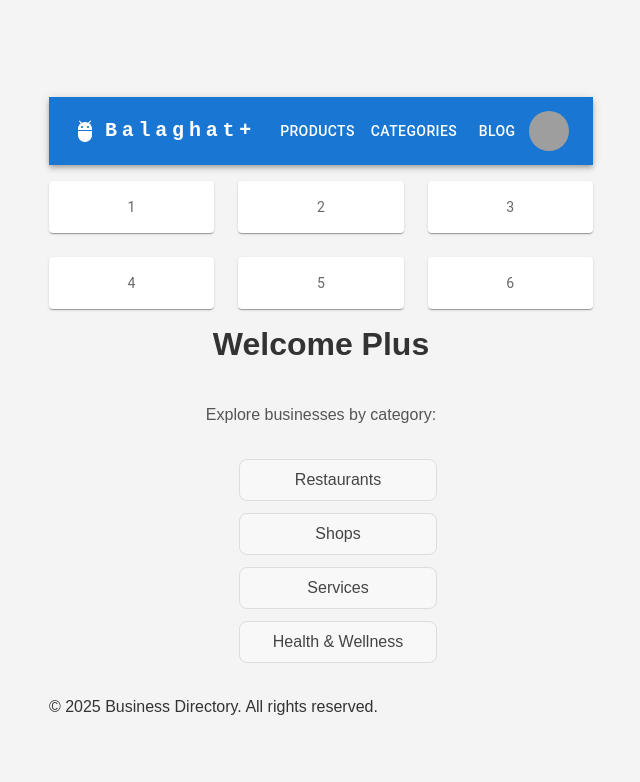
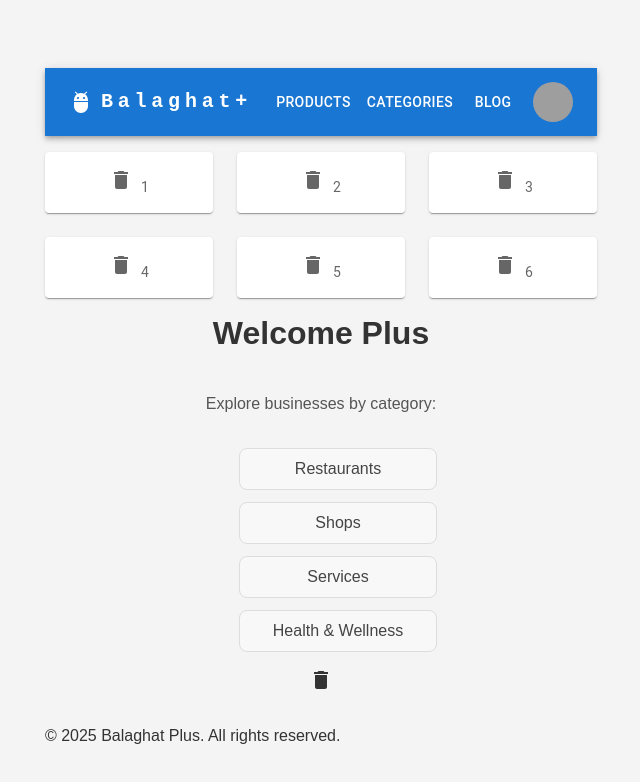
Before and after one commit to sumit021196/balaghatpluss, a React (Vite) app: page / in a window 1280 px wide. Shown: the top 782 px of the page, without its empty margins (319-959 px from the left). Built offline with nearby package versions, Linux system fonts and the light colour scheme; grey boxes are pictures that could not be loaded.

Commit message:
button icon

```diff
--- a/src/ResponsiveGrid.jsx
+++ b/src/ResponsiveGrid.jsx
@@ -3,6 +3,8 @@ import { experimentalStyled as styled } from '@mui/material/styles';
 import Box from '@mui/material/Box';
 import Paper from '@mui/material/Paper';
 import Grid from '@mui/material/Grid2';
+import DeleteIcon from '@mui/icons-material/Delete';
+
 
 const Item = styled(Paper)(({ theme }) => ({
   backgroundColor: '#fff',
@@ -21,7 +23,9 @@ export default function ResponsiveGrid() {
       <Grid container spacing={{ xs: 2, md: 3 }} columns={{ xs: 4, sm: 8, md: 12 }}>
         {Array.from(Array(6)).map((_, index) => (
           <Grid key={index} size={{ xs: 2, sm: 4, md: 4 }}>
-            <Item>{index + 1}</Item>
+            <Item><DeleteIcon sx={{ marginRight: 1 }} />
+            {index + 1}</Item>
+
           </Grid>
         ))}
       </Grid>
--- a/src/components/Footer.jsx
+++ b/src/components/Footer.jsx
@@ -3,7 +3,7 @@ import React from 'react';
 const Footer = () => {
   return (
     <footer className="footer">
-      <p>&copy; 2025 Business Directory. All rights reserved.</p>
+      <p>&copy; 2025 Balaghat Plus. All rights reserved.</p>
     </footer>
   );
 };
--- a/src/pages/Home.jsx
+++ b/src/pages/Home.jsx
@@ -1,4 +1,6 @@
 import React from 'react';
+import DeleteIcon from '@mui/icons-material/Delete';
+
 
 const Home = () => {
   const categories = ["Restaurants", "Shops", "Services", "Health & Wellness"];
@@ -14,6 +16,7 @@ const Home = () => {
           <li key={index}>{category}</li>
         ))}
       </ul>
+      <DeleteIcon />
     </div>
   );
 };
```
